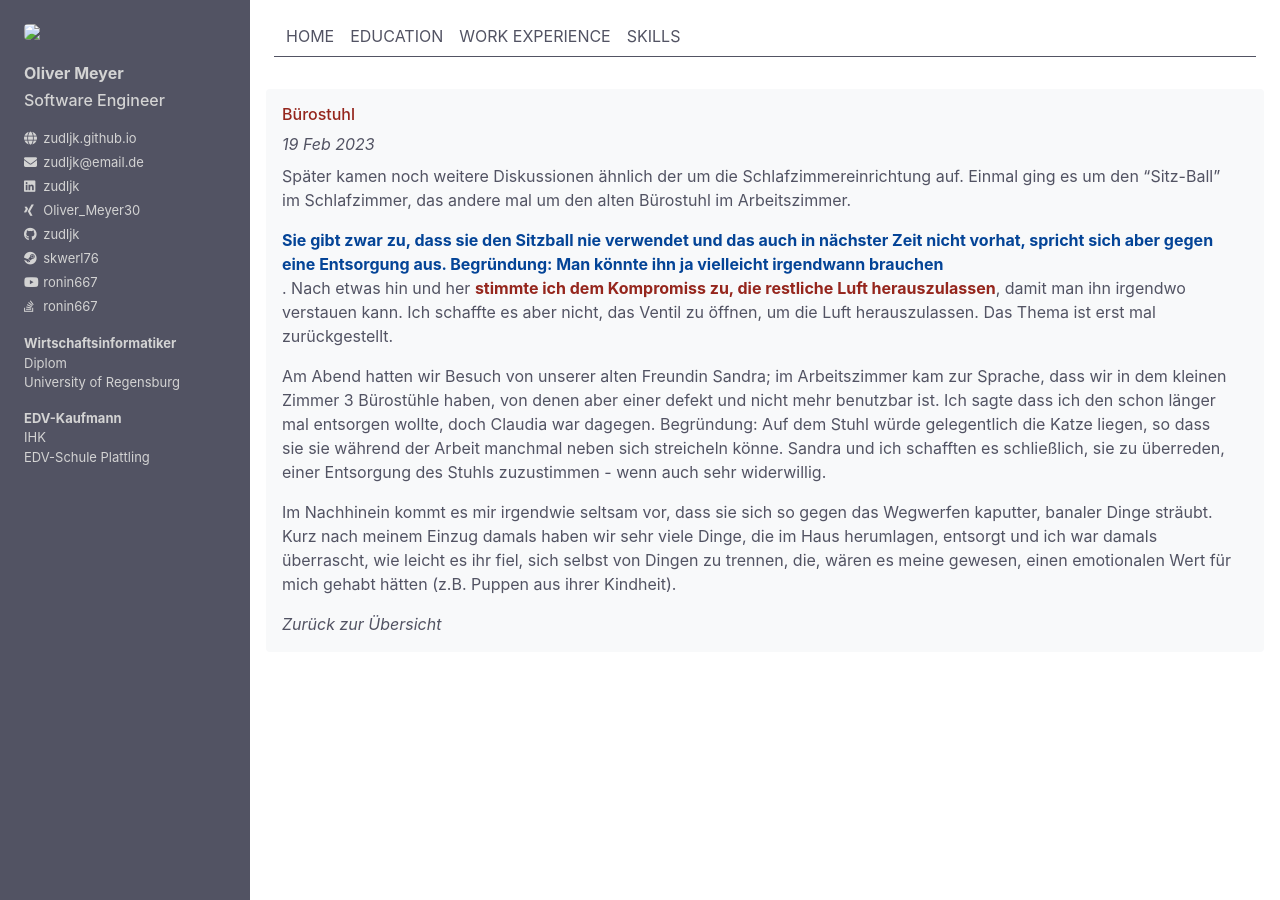
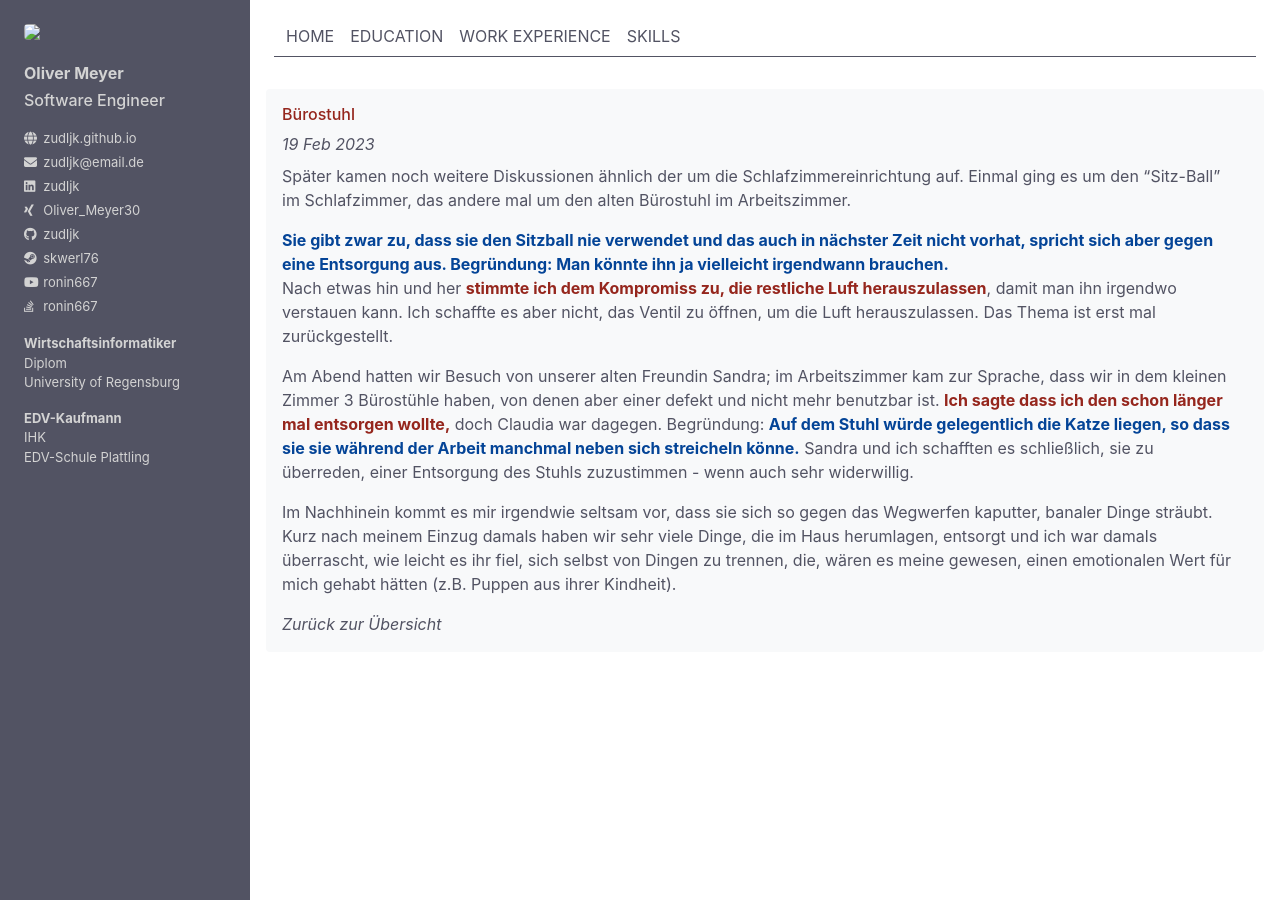
Before and after one commit to zudljk/zudljk.github.io, a Jekyll site: the page built from _posts/2023-02-19-2-buerostuhl.md, in a window 1280 px wide. Built offline with Jekyll 4.4.1, drawn with Linux system fonts in a browser that asks for light colours; nearby versions of some CDN libraries; some of the changed lines change nothing that is shown.

Commit message:
Blog entry

```diff
--- a/_posts/2023-02-19-2-buerostuhl.md
+++ b/_posts/2023-02-19-2-buerostuhl.md
@@ -4,9 +4,9 @@ title: Bürostuhl
 ---
 Später kamen noch weitere Diskussionen ähnlich der um die Schlafzimmereinrichtung auf. Einmal ging es um den "Sitz-Ball" im Schlafzimmer, das andere mal um den alten Bürostuhl im Arbeitszimmer.
 
-<her>Sie gibt zwar zu, dass sie den Sitzball nie verwendet und das auch in nächster Zeit nicht vorhat, spricht sich aber gegen eine Entsorgung aus. Begründung: Man könnte ihn ja vielleicht irgendwann brauchen</her>. Nach etwas hin und her <me>stimmte ich dem Kompromiss zu, die restliche Luft  herauszulassen</me>, damit man ihn irgendwo verstauen kann. Ich schaffte es aber nicht, das Ventil zu öffnen, um die Luft herauszulassen. Das Thema ist erst mal zurückgestellt.
+<her>Sie gibt zwar zu, dass sie den Sitzball nie verwendet und das auch in nächster Zeit nicht vorhat, spricht sich aber gegen eine Entsorgung aus. Begründung: Man könnte ihn ja vielleicht irgendwann brauchen.</her> Nach etwas hin und her <me>stimmte ich dem Kompromiss zu, die restliche Luft  herauszulassen</me>, damit man ihn irgendwo verstauen kann. Ich schaffte es aber nicht, das Ventil zu öffnen, um die Luft herauszulassen. Das Thema ist erst mal zurückgestellt.
 
-Am Abend hatten wir Besuch von unserer alten Freundin Sandra; im Arbeitszimmer kam zur Sprache, dass wir in dem kleinen Zimmer 3 Bürostühle haben, von denen aber einer defekt und nicht mehr benutzbar ist. Ich sagte dass ich den schon länger mal entsorgen wollte, doch Claudia war dagegen. Begründung: Auf dem Stuhl würde gelegentlich die Katze liegen, so dass sie sie während der Arbeit manchmal neben sich streicheln könne.
+Am Abend hatten wir Besuch von unserer alten Freundin Sandra; im Arbeitszimmer kam zur Sprache, dass wir in dem kleinen Zimmer 3 Bürostühle haben, von denen aber einer defekt und nicht mehr benutzbar ist. <me>Ich sagte dass ich den schon länger mal entsorgen wollte,</me> doch Claudia war dagegen. Begründung: <her>Auf dem Stuhl würde gelegentlich die Katze liegen, so dass sie sie während der Arbeit manchmal neben sich streicheln könne.</her>
 Sandra und ich schafften es schließlich, sie zu überreden, einer Entsorgung des Stuhls zuzustimmen - wenn auch sehr widerwillig.
 
 Im Nachhinein kommt es mir irgendwie seltsam vor, dass sie sich so gegen das Wegwerfen kaputter, banaler Dinge sträubt. Kurz nach meinem Einzug damals haben wir sehr viele Dinge, die im Haus herumlagen, entsorgt und ich war damals überrascht, wie leicht es ihr fiel, sich selbst von Dingen zu trennen, die, wären es meine gewesen, einen emotionalen Wert für mich gehabt hätten (z.B. Puppen aus ihrer Kindheit).
```
